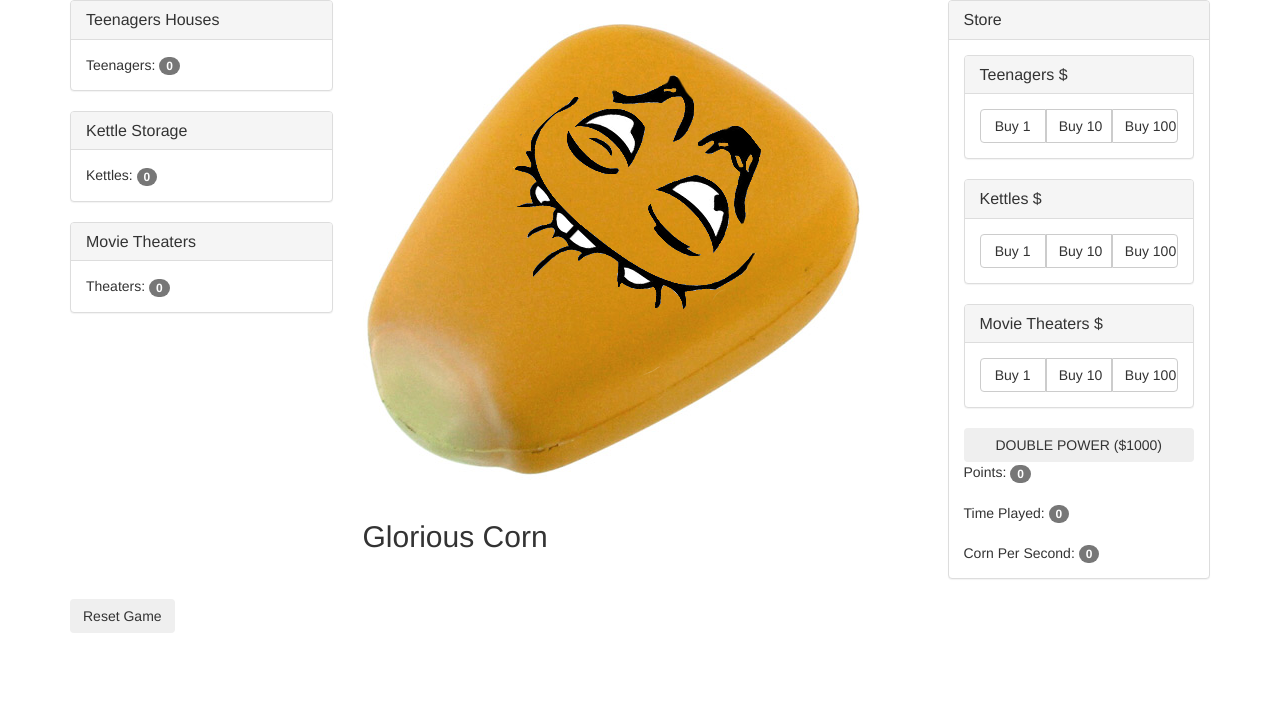
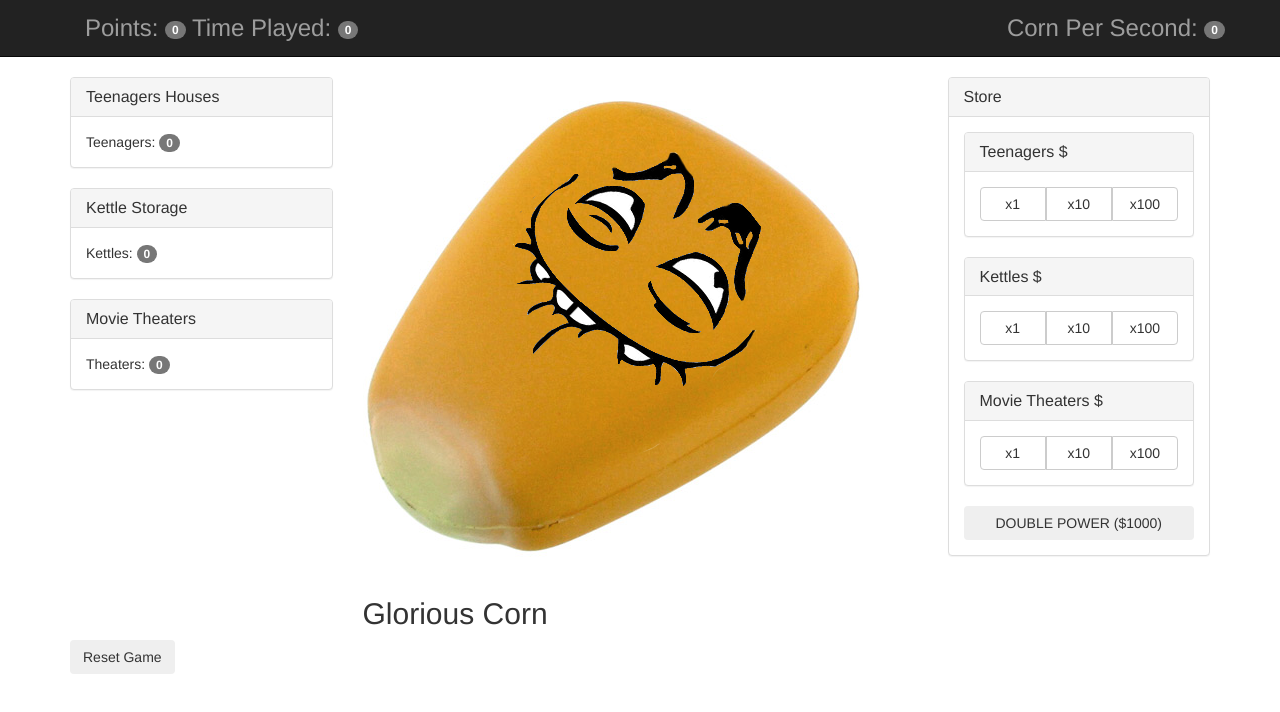
Before and after one commit to Compsight/CornClicker, a website: page index.html in a window 1280 px wide. Drawn offline with nearby package versions, Linux system fonts and the light colour scheme; a script that the page names is missing.

Commit message:
Make it look pretty (#30)

```diff
--- a/index.html
+++ b/index.html
@@ -20,6 +20,17 @@
   <script src="js/counter.js" type="text/javascript"></script>
 </head>
 <body>
+  <nav class="navbar navbar-inverse navbar-static-top">
+    <div class="container">
+      <h3 class="navbar-text navbar-left">
+        Points: <span id="points" class="badge">0</span>
+        Time Played: <span id="fatherTime" class="badge">0</span>
+      </h3>
+      <h3 class="navbar-text navbar-right">
+        Corn Per Second: <span id="cps" class="badge">0</span>
+      </h3>
+    </div>
+  </nav>
   <div class="container">
     <div id="headerRow" class="row">
       <div id="left-column" class="col-md-3">
@@ -70,13 +81,13 @@
           <div class="panel-body">
             <div class="btn-group btn-group-justified" role="group" aria-label="...">
               <div class="btn-group" role="group">
-                <button type="button" id="buyTeenagers" class="btn btn-default">Buy 1</button>
+                <button type="button" id="buyTeenagers" class="btn btn-default">x1</button>
               </div>
               <div class="btn-group" role="group">
-                <button type="button" id="buyTenTeenagers" class="btn btn-default">Buy 10</button>
+                <button type="button" id="buyTenTeenagers" class="btn btn-default">x10</button>
               </div>
               <div class="btn-group" role="group">
-                <button type="button" id="buyHundredTeenagers" class="btn btn-default">Buy 100</button>
+                <button type="button" id="buyHundredTeenagers" class="btn btn-default">x100</button>
               </div>
             </div>
           </div>
@@ -89,13 +100,13 @@
           <div class="panel-body">
             <div class="btn-group btn-group-justified" role="group" aria-label="...">
               <div class="btn-group" role="group">
-                <button type="button" id="buyKettles" class="btn btn-default">Buy 1</button>
+                <button type="button" id="buyKettles" class="btn btn-default">x1</button>
               </div>
               <div class="btn-group" role="group">
-                <button type="button" id="buyTenKettles" class="btn btn-default">Buy 10</button>
+                <button type="button" id="buyTenKettles" class="btn btn-default">x10</button>
               </div>
               <div class="btn-group" role="group">
-                <button type="button" id="buyHundredKettles" class="btn btn-default">Buy 100</button>
+                <button type="button" id="buyHundredKettles" class="btn btn-default">x100</button>
               </div>
             </div>
           </div>
@@ -108,23 +119,18 @@
           <div class="panel-body">
             <div class="btn-group btn-group-justified" role="group" aria-label="...">
               <div class="btn-group" role="group">
-                <button type="button" id="buyTheaters" class="btn btn-default">Buy 1</button>
+                <button type="button" id="buyTheaters" class="btn btn-default">x1</button>
               </div>
               <div class="btn-group" role="group">
-                <button type="button" id="buyTenTheaters" class="btn btn-default">Buy 10</button>
+                <button type="button" id="buyTenTheaters" class="btn btn-default">x10</button>
               </div>
               <div class="btn-group" role="group">
-                <button type="button" id="buyHundredTheaters" class="btn btn-default">Buy 100</button>
+                <button type="button" id="buyHundredTheaters" class="btn btn-default">x100</button>
               </div>
             </div>
           </div>
         </div>
-
         <button id="clickToDouble" class="btn btn-block" type="button">DOUBLE POWER ($1000)</button>
-
-        Points: <span id="points" class="badge">0</span> <br> </br>
-        Time Played: <span id="fatherTime" class="badge">0</span> <br> </br>
-        Corn Per Second: <span id="cps" class="badge">0</span>
       </div>
        </div>
         </div>
```
